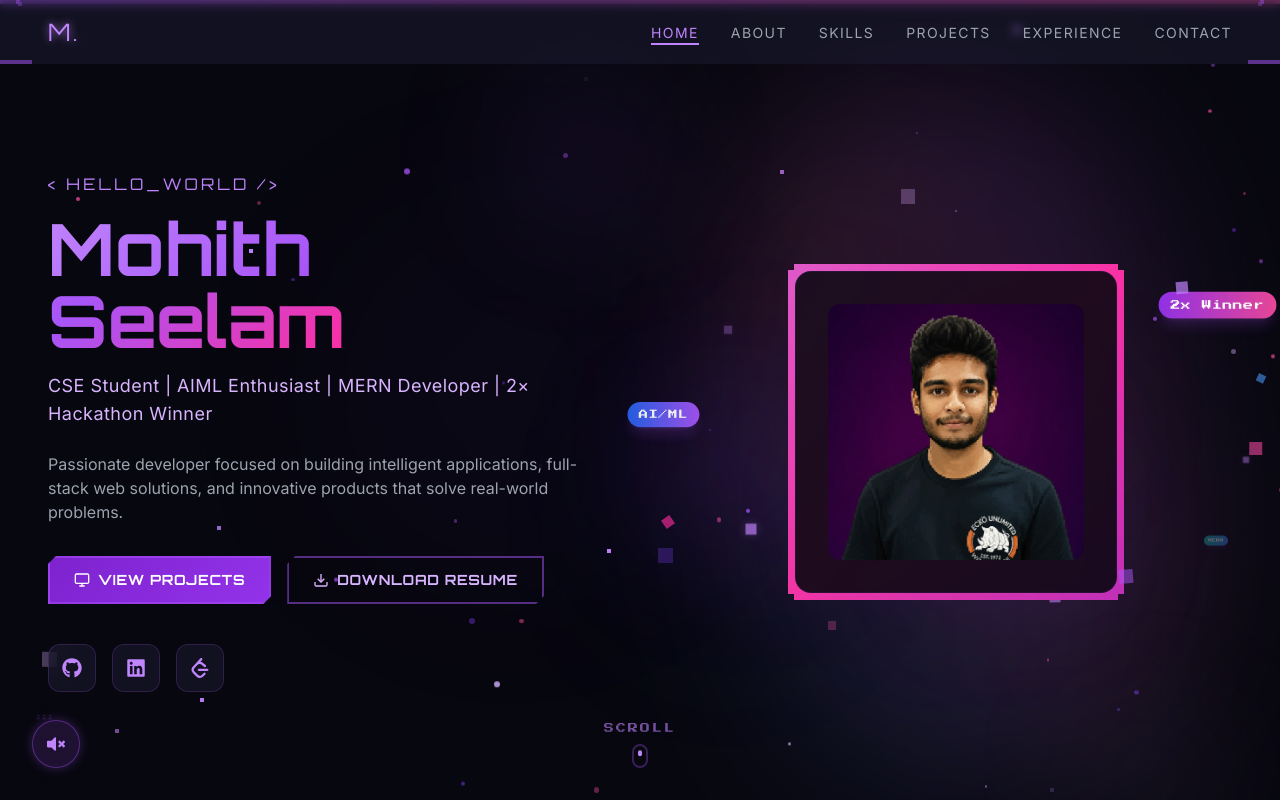
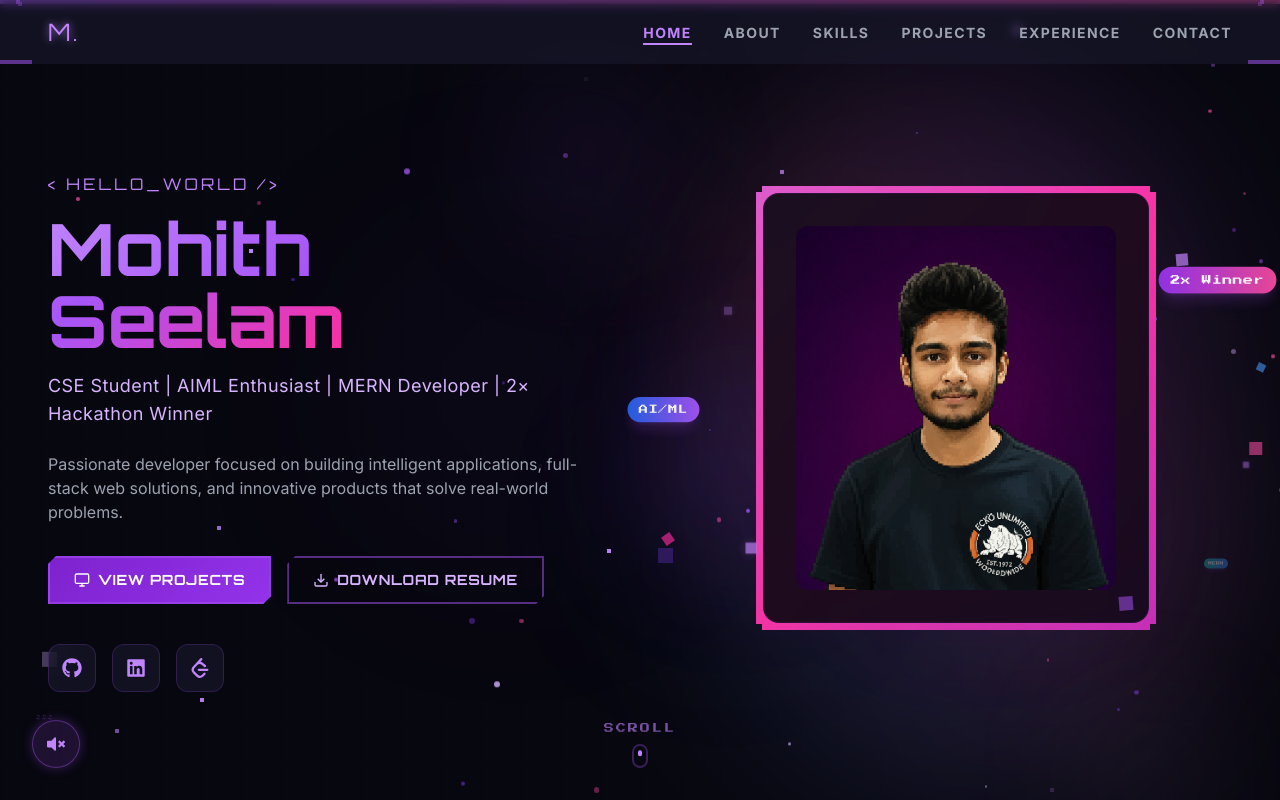
Before and after one commit to Seelam-Mohith/Mohith-Portfolio, a React (Vite) app: page / in a window 1280 px wide. Shown: the top 800 px of the page. Built offline with nearby package versions, Linux system fonts and the light colour scheme.

Commit message:
Fixed Navbar

```diff
--- a/src/components/Hero.jsx
+++ b/src/components/Hero.jsx
@@ -227,12 +227,12 @@ export default function Hero() {
               </motion.div>
 
               {/* Profile image */}
-              <div className="relative pixel-border rounded-2xl p-1">
+              <div className="relative pixel-border rounded-2xl p-1 -mt-12">
                 <div className="relative bg-dark-400/90 rounded-2xl p-8 backdrop-blur-sm overflow-hidden border border-purple-500/10">
                   <motion.img
                     src="/mohith.png"
                     alt="Mohith"
-                    className="relative w-64 h-64 object-cover rounded-xl"
+                    className="relative w-80 h-85 object-cover rounded-xl"
                     initial={{ opacity: 0, scale: 0.8 }}
                     animate={{ opacity: 1, scale: 1 }}
                     transition={{ duration: 0.6, ease: 'easeOut', delay: 0.5 }}
--- a/src/components/Navbar.jsx
+++ b/src/components/Navbar.jsx
@@ -103,7 +103,7 @@ export default function Navbar() {
                   variants={linkVariants}
                   whileHover="hover"
                   whileTap="tap"
-                  className={`relative text-sm uppercase tracking-widest transition-colors ${
+                  className={`relative text-sm font-bold uppercase tracking-widest transition-colors ${
                     activeLink === link.href
                       ? 'text-purple-400'
                       : 'text-gray-400 hover:text-gray-200'
@@ -175,7 +175,7 @@ export default function Navbar() {
                     onClick={(e) => handleNavClick(e, link.href)}
                     whileHover={{ scale: 1.1, color: '#a855f7' }}
                     whileTap={{ scale: 0.95 }}
-                    className={`text-2xl uppercase tracking-widest transition-colors ${
+                     className={`text-2xl font-bold uppercase tracking-widest transition-colors ${
                       activeLink === link.href
                         ? 'text-purple-400'
                         : 'text-gray-400'
```
